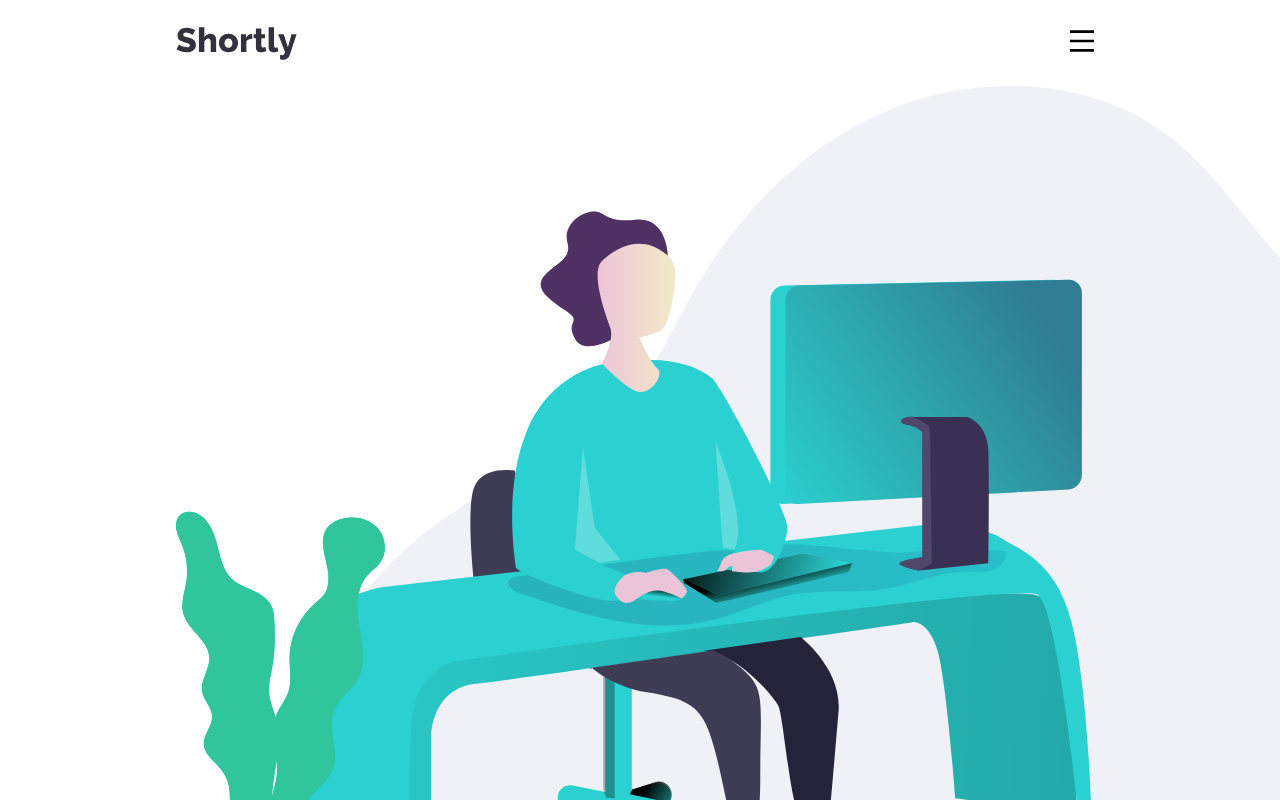
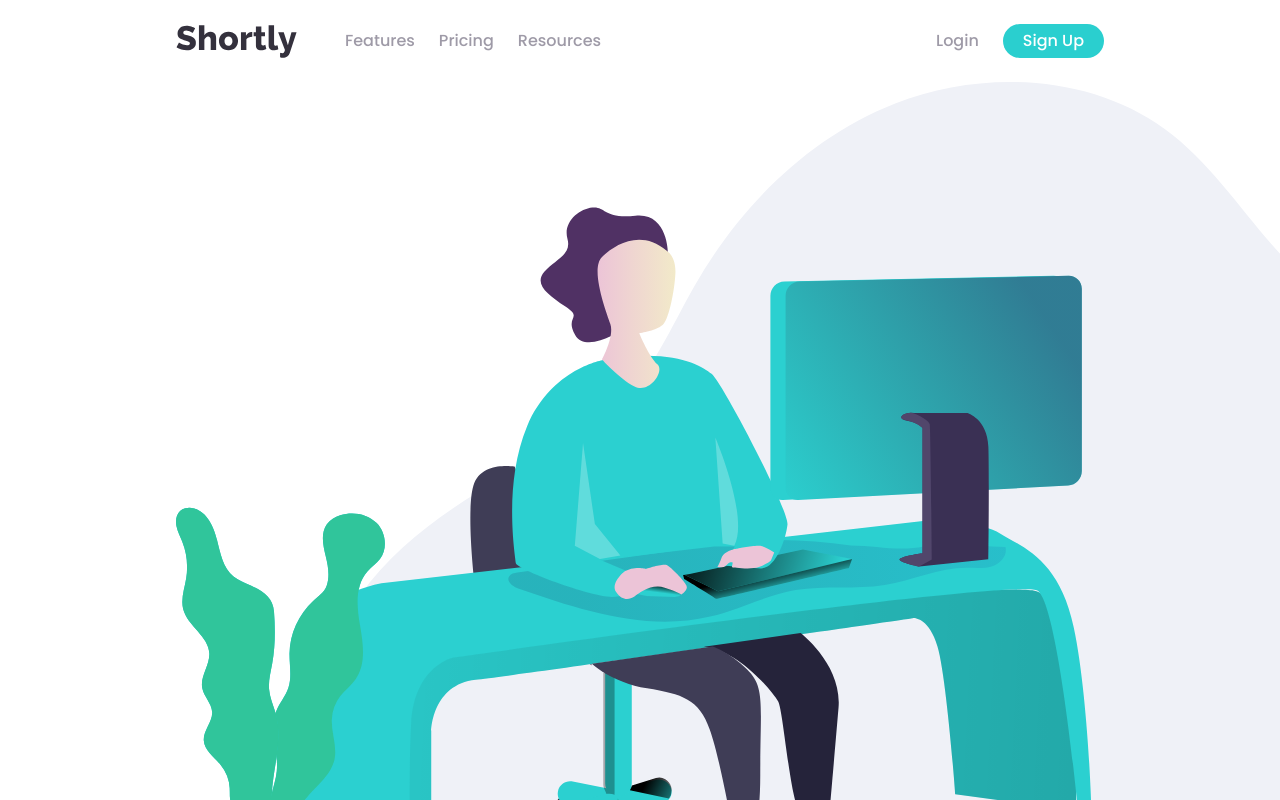
Before and after one commit to Naithcots/shortly, a React (Vite) app: page / in a window 1280 px wide. Shown: the top 800 px of the page. Built offline with nearby package versions, Linux system fonts and the light colour scheme.

Commit message:
Add desktop header

```diff
--- a/src/components/Header/Header.module.css
+++ b/src/components/Header/Header.module.css
@@ -1,8 +1,8 @@
-.stack {
+.container {
   position: relative;
 }
 
-.container {
+.header {
   margin-block: 1.5rem;
 
   display: flex;
@@ -20,3 +20,42 @@
 .menu-icon {
   font-size: 2rem;
 }
+
+.desktop-links {
+  display: none;
+}
+
+@media screen and (min-width: 45em) {
+  .header {
+    justify-content: flex-start;
+    gap: 3rem;
+  }
+
+  .menu-icon-container {
+    display: none;
+  }
+
+  .desktop-links {
+    display: flex;
+    align-items: center;
+    gap: 1.5rem;
+  }
+
+  .link {
+    text-decoration: none;
+    color: var(--grayish-violet);
+  }
+
+  .sign-up {
+    composes: sign-up from "./Nav.module.css";
+    padding: 0.5rem 1.25rem;
+    width: fit-content !important;
+    text-align: center;
+    color: #fff;
+  }
+
+  .desktop-links:last-of-type {
+    flex-grow: 1;
+    justify-content: flex-end;
+  }
+}
--- a/src/components/Header/Header.tsx
+++ b/src/components/Header/Header.tsx
@@ -10,10 +10,10 @@ const Header = () => {
   const toogleNav = () => setNavOpen(!navOpen);
 
   return (
-    <div className={styles.stack}>
+    <div className={styles.container}>
       <header>
         <Wrapper>
-          <div className={styles.container}>
+          <div className={styles.header}>
             <img src="/logo.svg" alt="logo" />
             <button
               className={styles["menu-icon-container"]}
@@ -21,6 +21,26 @@ const Header = () => {
             >
               <RiMenuLine className={styles["menu-icon"]} />
             </button>
+
+            <div className={styles["desktop-links"]}>
+              <a href="/" className={styles.link}>
+                Features
+              </a>
+              <a href="/" className={styles.link}>
+                Pricing
+              </a>
+              <a href="/" className={styles.link}>
+                Resources
+              </a>
+            </div>
+            <div className={styles["desktop-links"]}>
+              <a href="/" className={styles.link}>
+                Login
+              </a>
+              <a href="/" className={`${styles.link} ${styles["sign-up"]}`}>
+                Sign Up
+              </a>
+            </div>
           </div>
         </Wrapper>
       </header>
--- a/src/components/Header/Nav.module.css
+++ b/src/components/Header/Nav.module.css
@@ -43,3 +43,9 @@
 
   background-color: var(--cyan);
 }
+
+@media screen and (min-width: 45em) {
+  .container {
+    display: none;
+  }
+}
```
